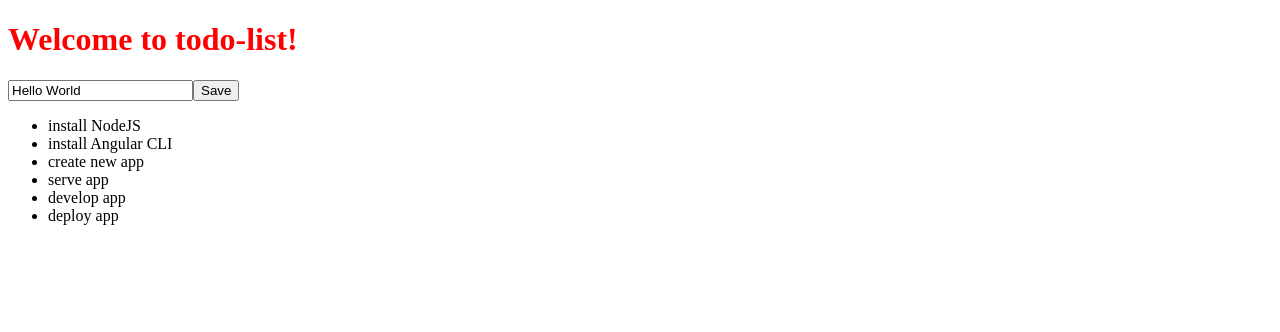
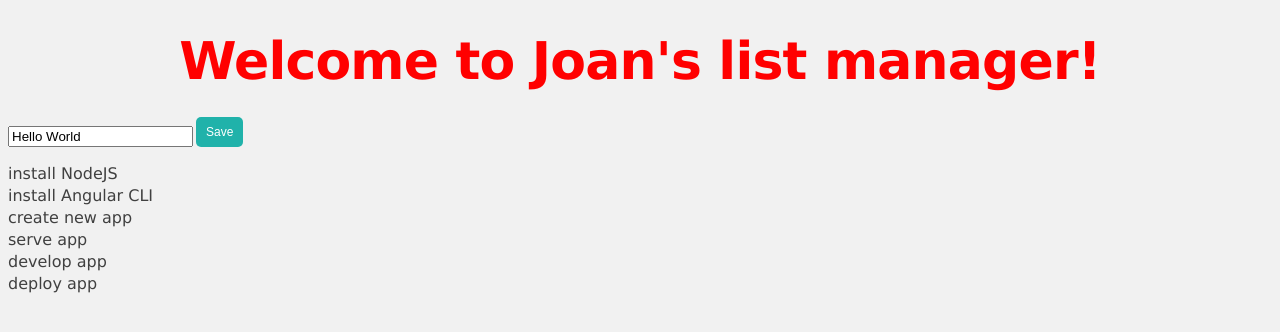
Before and after one commit to joanrig/todo-list, an Angular app: page / in a window 1280 px wide. Shown: the top 332 px of the page. Built offline with nearby package versions, Linux system fonts and the light colour scheme.

Commit message:
added css

```diff
--- a/src/app/app.component.ts
+++ b/src/app/app.component.ts
@@ -4,34 +4,17 @@ import { TodoItem } from './interfaces/todo-item'
 @Component({
   selector: 'app-root',
   template: `
-    <h1>
-      Welcome to {{ title }}!
-    </h1>
-
-    <todo-input-button-unit (submit)="addItem($event)"></todo-input-button-unit>
-
-    <ul>
-      <li *ngFor="let todoItem of todoList">
-        <todo-todo-item [item]="todoItem"></todo-todo-item>
-      </li>
-    </ul>
+  <h1 class="app-title">
+    Welcome to {{ title }}!
+  </h1>
+  <todo-list-manager></todo-list-manager>
   `,
   styleUrls: ['./app.component.css']
 })
 
 
 export class AppComponent {
-  title = 'todo-list';
-  todoList = [
-    {title: 'install NodeJS'},
-    {title: 'install Angular CLI'},
-    {title: 'create new app'},
-    {title: 'serve app'},
-    {title: 'develop app'},
-    {title: 'deploy app'},
-  ];
 
-  addItem(title: string){
-    this.todoList.push({ title })
-  }
+  title = "Joan's list manager"
+
 }
--- a/src/app/app.module.ts
+++ b/src/app/app.module.ts
@@ -4,12 +4,14 @@ import { NgModule } from '@angular/core';
 import { AppComponent } from './app.component';
 import { InputButtonUnitComponent } from './input-button-unit/input-button-unit.component';
 import { TodoItemComponent } from './todo-item/todo-item.component';
+import { ListManagerComponent } from './list-manager/list-manager.component';
 
 @NgModule({
   declarations: [
     AppComponent,
     InputButtonUnitComponent,
-    TodoItemComponent
+    TodoItemComponent,
+    ListManagerComponent
   ],
   imports: [
     BrowserModule
--- a/src/app/input-button-unit/input-button-unit.component.ts
+++ b/src/app/input-button-unit/input-button-unit.component.ts
@@ -8,8 +8,9 @@ import { Component, OnInit, Output, EventEmitter } from '@angular/core';
     <input #inputElementRef [value]="title"
           (keyup.enter)="submitValue($event.target.value)">
 
-    <button (click)="submitValue(inputElementRef.value)">
-        Save
+    <button class="btn"
+            (click)="submitValue(inputElementRef.value)">
+      Save
     </button>
 
   `,
--- /dev/null
+++ b/src/app/list-manager/list-manager.component.ts
@@ -0,0 +1,41 @@
+import { Component, OnInit } from '@angular/core'
+import { TodoItem } from '../interfaces/todo-item';
+
+
+@Component({
+  selector: 'todo-list-manager',
+  template: `
+
+
+    <todo-input-button-unit (submit)="addItem($event)"></todo-input-button-unit>
+
+    <ul>
+      <li *ngFor="let todoItem of todoList">
+        <todo-todo-item [item]="todoItem"></todo-todo-item>
+      </li>
+    </ul>
+  `,
+  styleUrls: ['./list-manager.component.css']
+})
+export class ListManagerComponent implements OnInit {
+
+  constructor() { }
+
+  ngOnInit() {
+  }
+
+  title = 'todo-list';
+  todoList = [
+    {title: 'install NodeJS'},
+    {title: 'install Angular CLI'},
+    {title: 'create new app'},
+    {title: 'serve app'},
+    {title: 'develop app'},
+    {title: 'deploy app'},
+  ];
+
+  addItem(title: string){
+    this.todoList.push({ title })
+  }
+
+}
--- a/src/styles.css
+++ b/src/styles.css
@@ -1 +1,53 @@
-/* You can add global styles to this file, and also import other style files */
+html, body, div, span,
+h1, p, ul, li {
+  padding: 0;
+  border: 0;
+  font: inherit;
+  vertical-align: baseline;
+}
+
+body {
+  background: #f1f1f1;
+  font-size: 16px;
+  line-height: 22px;
+  color: #404040;
+  font-family: 'Lucida Grande', Verdana, sans-serif;
+}
+
+ol, ul {
+  list-style: none;
+}
+
+.btn {
+  background: lightseagreen;
+  color: #fff;
+  padding: 3px 10px;
+  margin: 0 0 0 3px;
+  border: none;
+  border-radius: 5px;
+  font-size: 12px;
+  line-height: 24px;
+  cursor: pointer;
+  vertical-align: bottom;
+}
+
+.btn:hover {
+  background: lightslategrey;
+}
+
+.btn-red {
+  background: red;
+}
+
+.btn-red:hover {
+  background: darkred;
+}
+
+.app-title {
+  font-size: 52px;
+  line-height: 52px;
+  margin-bottom: 30px;
+  font-weight: bold;
+  text-align: center;
+  letter-spacing: -0.8px;
+}/* You can add global styles to this file, and also import other style files */
```
Also changed, not shown: src/app/list-manager/list-manager.component.css (added), 1 other file (tests, documents, lock files or other folders).
